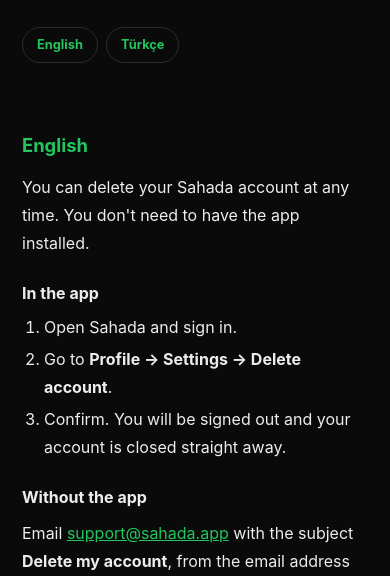
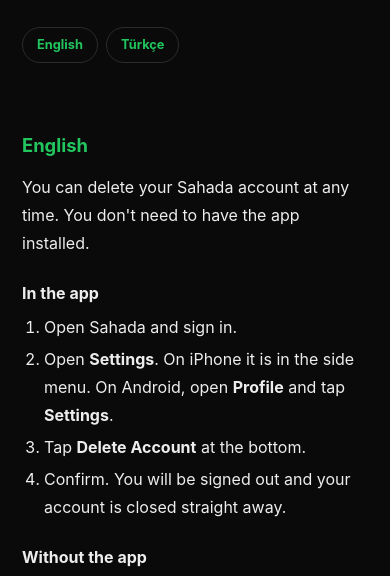
Before and after one commit to heshamrahwanji/sahada-legal, a plain HTML site: page delete-account.html in a window 390 px wide. Shown: the part 221-797 px from the top of the page. Drawn offline with Linux system fonts and the light colour scheme.

Commit message:
Match deletion steps to the apps: Settings is in the side menu on iPhone, under Profile on Android
Co-Authored-By: Claude Opus 5.5 <noreply@anthropic.com>

```diff
--- a/delete-account.html
+++ b/delete-account.html
@@ -29,10 +29,10 @@ a{color:#22C55E}
 <p>You can delete your Sahada account at any time. You don't need to have the app installed.</p>
 
 <h3>In the app</h3>
-<!-- TO CONFIRM: match these steps to the app's real menu once in-app deletion is built. -->
 <ol>
 <li>Open Sahada and sign in.</li>
-<li>Go to <b>Profile → Settings → Delete account</b>.</li>
+<li>Open <b>Settings</b>. On iPhone it is in the side menu. On Android, open <b>Profile</b> and tap <b>Settings</b>.</li>
+<li>Tap <b>Delete Account</b> at the bottom.</li>
 <li>Confirm. You will be signed out and your account is closed straight away.</li>
 </ol>
 
@@ -67,7 +67,8 @@ a{color:#22C55E}
 <h3>Uygulama içinden</h3>
 <ol>
 <li>Sahada'yı açın ve giriş yapın.</li>
-<li><b>Profil → Ayarlar → Hesabı sil</b> adımlarını izleyin.</li>
+<li><b>Ayarlar</b>'ı açın. iPhone'da yan menüdedir. Android'de <b>Profil</b>'e girip <b>Ayarlar</b>'a dokunun.</li>
+<li>En alttaki <b>Hesabı Sil</b>'e dokunun.</li>
 <li>Onaylayın. Oturumunuz kapatılır ve hesabınız hemen kapanır.</li>
 </ol>
 
```
